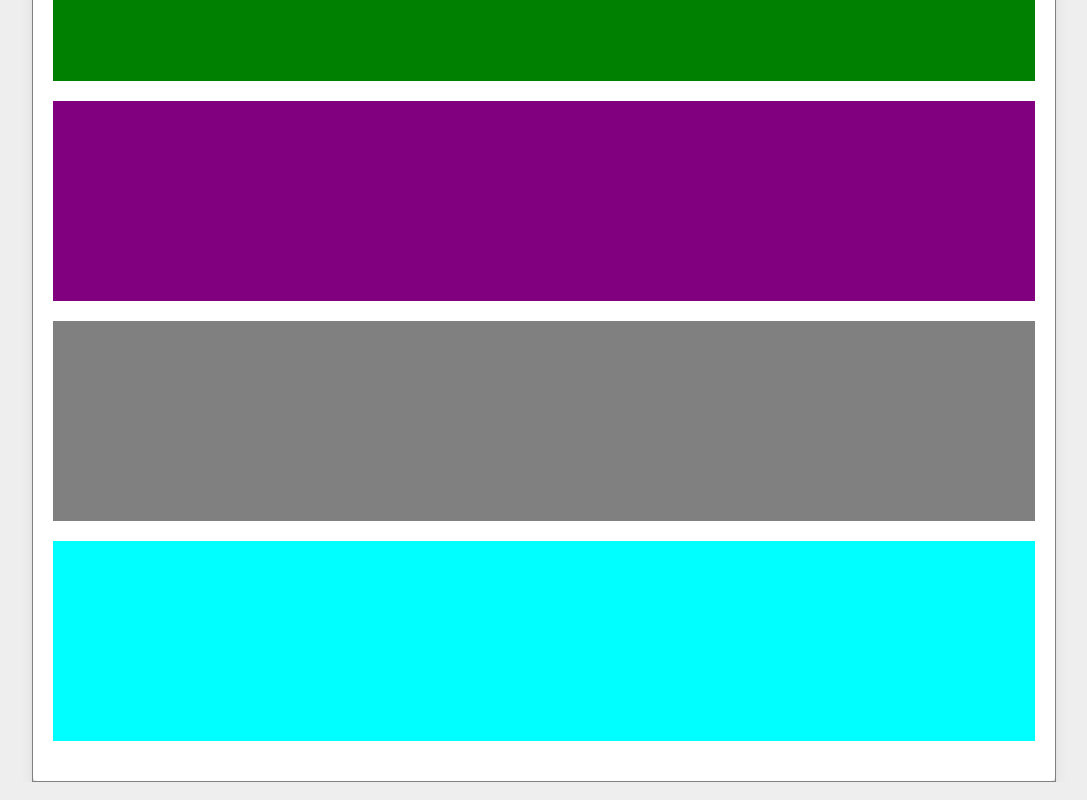
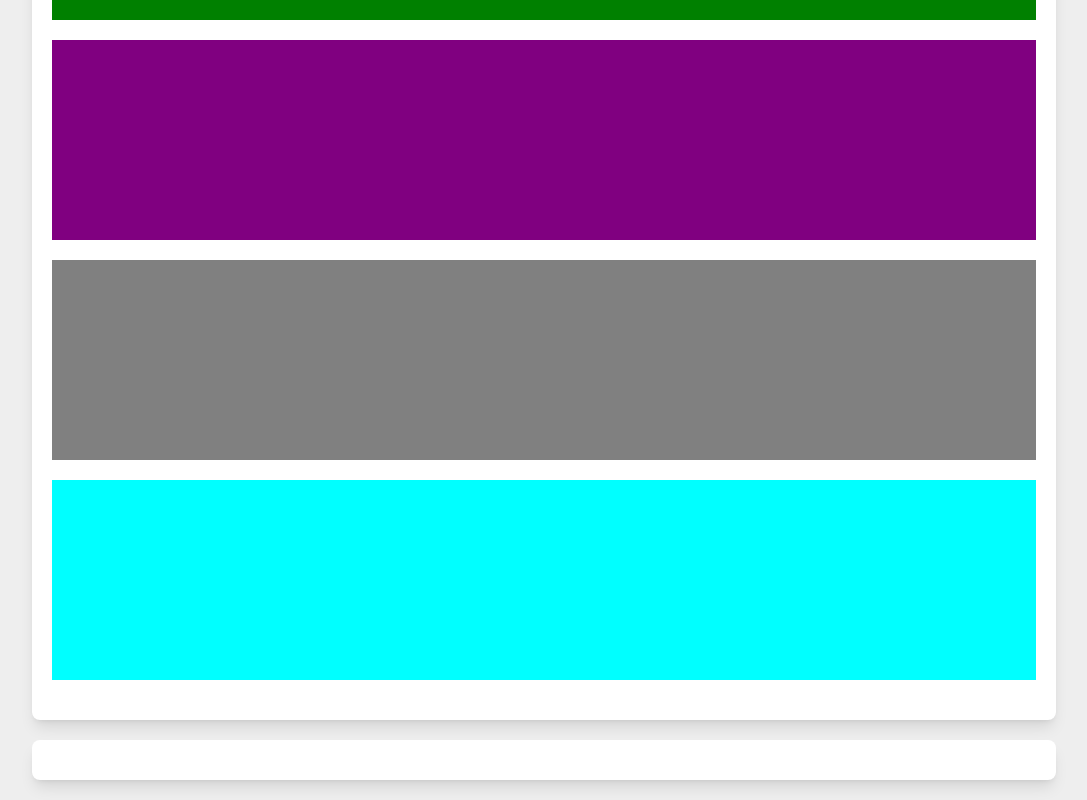
Before and after one commit to luc-as-dev/portfolio-react, a React (Vite) app in the folder client/: page / in a window 1280 px wide. Shown: the part 1146-1946 px from the top of the page, without its empty margins (96-1183 px from the left). Built offline with nearby package versions, Linux system fonts and the light colour scheme.

Commit message:
added basic footer

```diff
--- a/client/src/App.scss
+++ b/client/src/App.scss
@@ -1,13 +1,12 @@
 .app {
-  background-color: var(--app-bg);
-  box-shadow: 0 10px 15px -3px rgb(0 0 0 / 0.1), 0 4px 6px -4px rgb(0 0 0 / 0.1);
-
   max-width: 1024px;
-  margin: 80px auto 0;
-  border-radius: 8px;
+  margin: 20px auto;
 
   &-content {
-    border: 1px solid gray;
+    background-color: var(--app-bg);
+    box-shadow: 0 10px 15px -3px rgb(0 0 0 / 0.1), 0 4px 6px -4px rgb(0 0 0 / 0.1);
+
     padding: 20px;
+    border-radius: 0 0 8px 8px;
   }
 }
--- a/client/src/App.tsx
+++ b/client/src/App.tsx
@@ -1,4 +1,5 @@
 import "./App.scss";
+import Footer from "./components/Footer/Footer";
 import Navbar from "./components/Navbar/Navbar";
 
 export default function App() {
@@ -43,6 +44,7 @@ export default function App() {
           style={{ background: "cyan", height: "200px", marginBottom: "20px" }}
         ></div>
       </div>
+      <Footer />
     </div>
   );
 }
--- /dev/null
+++ b/client/src/components/Footer/Footer.scss
@@ -0,0 +1,10 @@
+.footer {
+  background-color: var(--app-bg);
+  box-shadow: 0 10px 15px -3px rgb(0 0 0 / 0.1), 0 4px 6px -4px rgb(0 0 0 / 0.1);
+
+  border-radius: 8px;
+
+  width: 100%;
+  padding: 20px;
+  margin-top: 20px;
+}
--- /dev/null
+++ b/client/src/components/Footer/Footer.tsx
@@ -0,0 +1,5 @@
+import "./Footer.scss";
+
+export default function Footer() {
+  return <div className="footer"></div>;
+}
```
